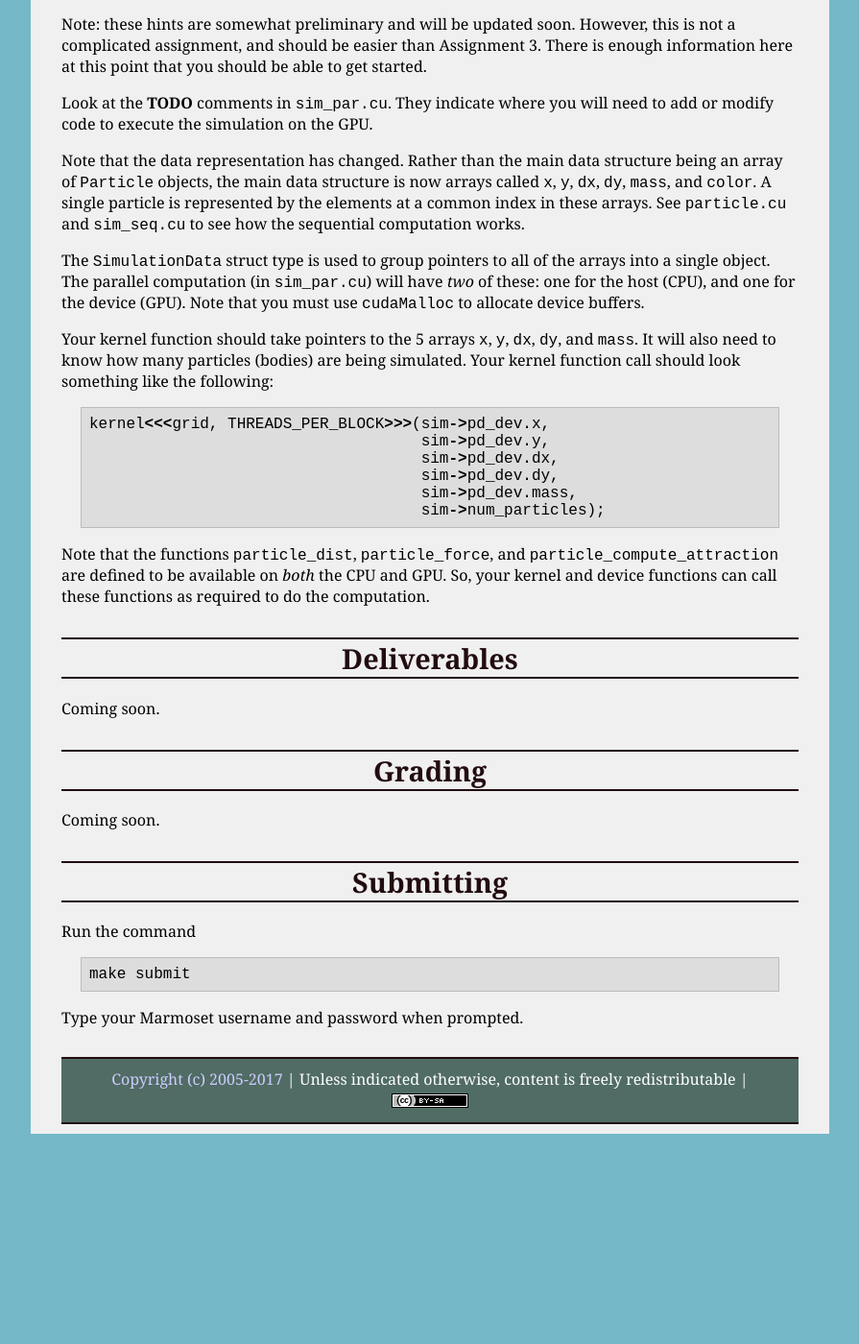
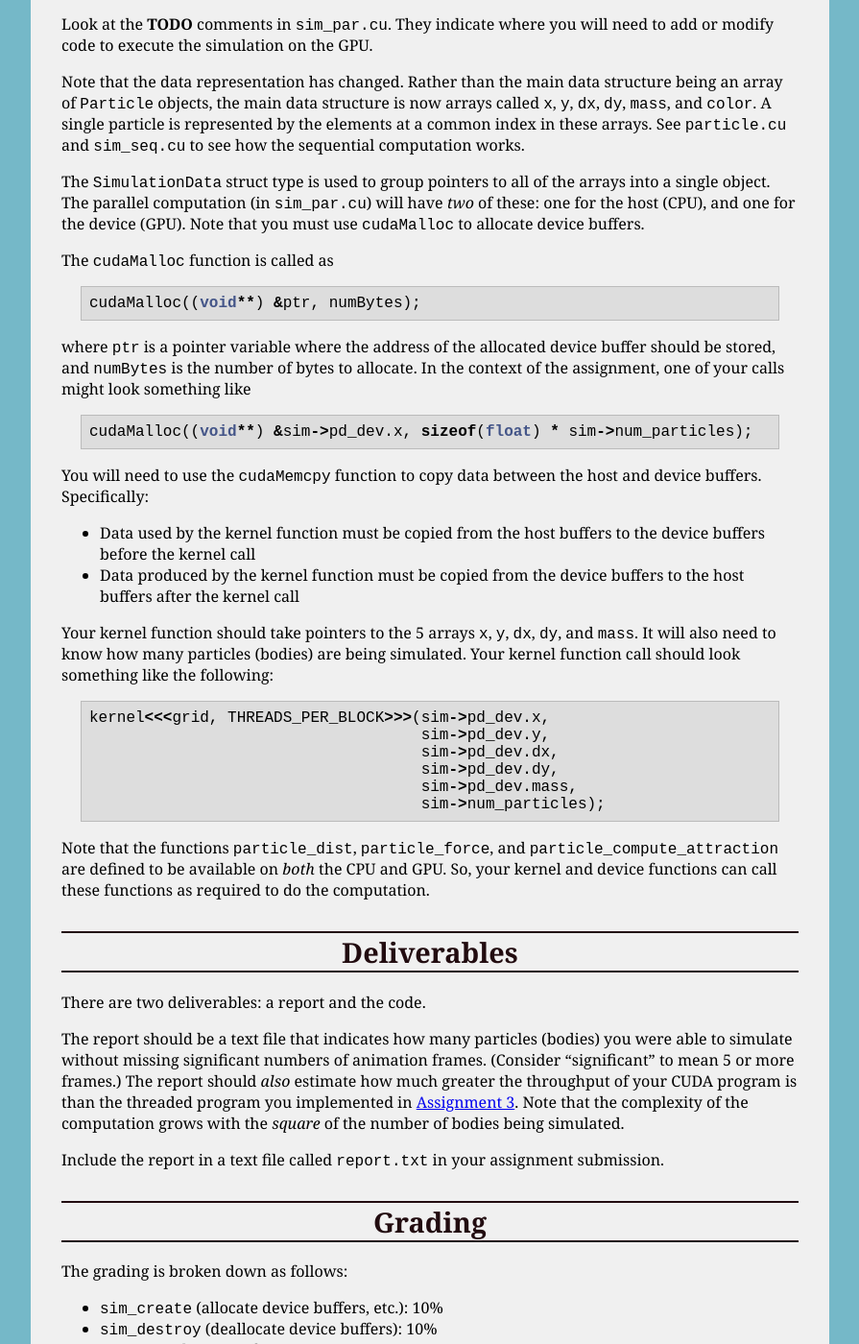
Before and after one commit to ycpcs/cs365-spring2017, a Jekyll site: the page built from assign/assign04.md, in a window 1280 px wide and 1400 px high, scrolled down 1053 px. Shown: the whole window at 96% size, without its empty margins (192-1087 px from the left). Built offline with Jekyll 4.4.1, drawn with Linux system fonts in a browser that asks for light colours; before the commit the page ends 2234 px from its top, so only the background shows below that; some of the changed text lies outside the part shown.

Commit message:
completed assignment 4 description

````diff
--- a/assign/assign04.md
+++ b/assign/assign04.md
@@ -44,17 +44,32 @@ You will make your code changes in `sim_par.cu`.
 
 ## Hints and specifications
 
-Note: these hints are somewhat preliminary and will be updated soon.  However, this is not a complicated assignment, and should be easier than Assignment 3.  There is enough information here at this point that you should be able to get started.
-
 Look at the **TODO** comments in `sim_par.cu`.  They indicate where you will need to add or modify code to execute the simulation on the GPU.
 
 Note that the data representation has changed.  Rather than the main data structure being an array of `Particle` objects, the main data structure is now arrays called `x`, `y`, `dx`, `dy`, `mass`, and `color`.  A single particle is represented by the elements at a common index in these arrays.  See `particle.cu` and `sim_seq.cu` to see how the sequential computation works.
 
 The `SimulationData` struct type is used to group pointers to all of the arrays into a single object.  The parallel computation (in `sim_par.cu`) will have *two* of these: one for the host (CPU), and one for the device (GPU).  Note that you must use `cudaMalloc` to allocate device buffers.
 
+The `cudaMalloc` function is called as
+
+```c
+cudaMalloc((void**) &ptr, numBytes);
+```
+
+where `ptr` is a pointer variable where the address of the allocated device buffer should be stored, and `numBytes` is the number of bytes to allocate.  In the context of the assignment, one of your calls might look something like
+
+```c
+cudaMalloc((void**) &sim->pd_dev.x, sizeof(float) * sim->num_particles);
+```
+
+You will need to use the `cudaMemcpy` function to copy data between the host and device buffers.  Specifically:
+
+* Data used by the kernel function must be copied from the host buffers to the device buffers before the kernel call
+* Data produced by the kernel function must be copied from the device buffers to the host buffers after the kernel call
+
 Your kernel function should take pointers to the 5 arrays `x`, `y`, `dx`, `dy`, and `mass`.  It will also need to know how many particles (bodies) are being simulated.  Your kernel function call should look something like the following:
 
-```cuda
+```c
 kernel<<<grid, THREADS_PER_BLOCK>>>(sim->pd_dev.x,
                                     sim->pd_dev.y,
                                     sim->pd_dev.dx,
@@ -67,11 +82,22 @@ Note that the functions `particle_dist`, `particle_force`, and `particle_compute
 
 # Deliverables
 
-Coming soon.
+There are two deliverables: a report and the code.
+
+The report should be a text file that indicates how many particles (bodies) you were able to simulate without missing significant numbers of animation frames.  (Consider "significant" to mean 5 or more frames.)  The report should *also* estimate how much greater the throughput of your CUDA program is than the threaded program you implemented in [Assignment 3](assign03.html).  Note that the complexity of the computation grows with the *square* of the number of bodies being simulated.
+
+Include the report in a text file called `report.txt` in your assignment submission.
 
 # Grading
 
-Coming soon.
+The grading is broken down as follows:
+
+* `sim_create` (allocate device buffers, etc.): 10%
+* `sim_destroy` (deallocate device buffers): 10%
+* `sim_tick` data transfer: 10%
+* `sim_tick` kernel function call: 10%
+* Kernel function, computation: 50%
+* Report: 10%
 
 # Submitting
 
````
Also changed, not shown: index.md (+1 -0 lines).
